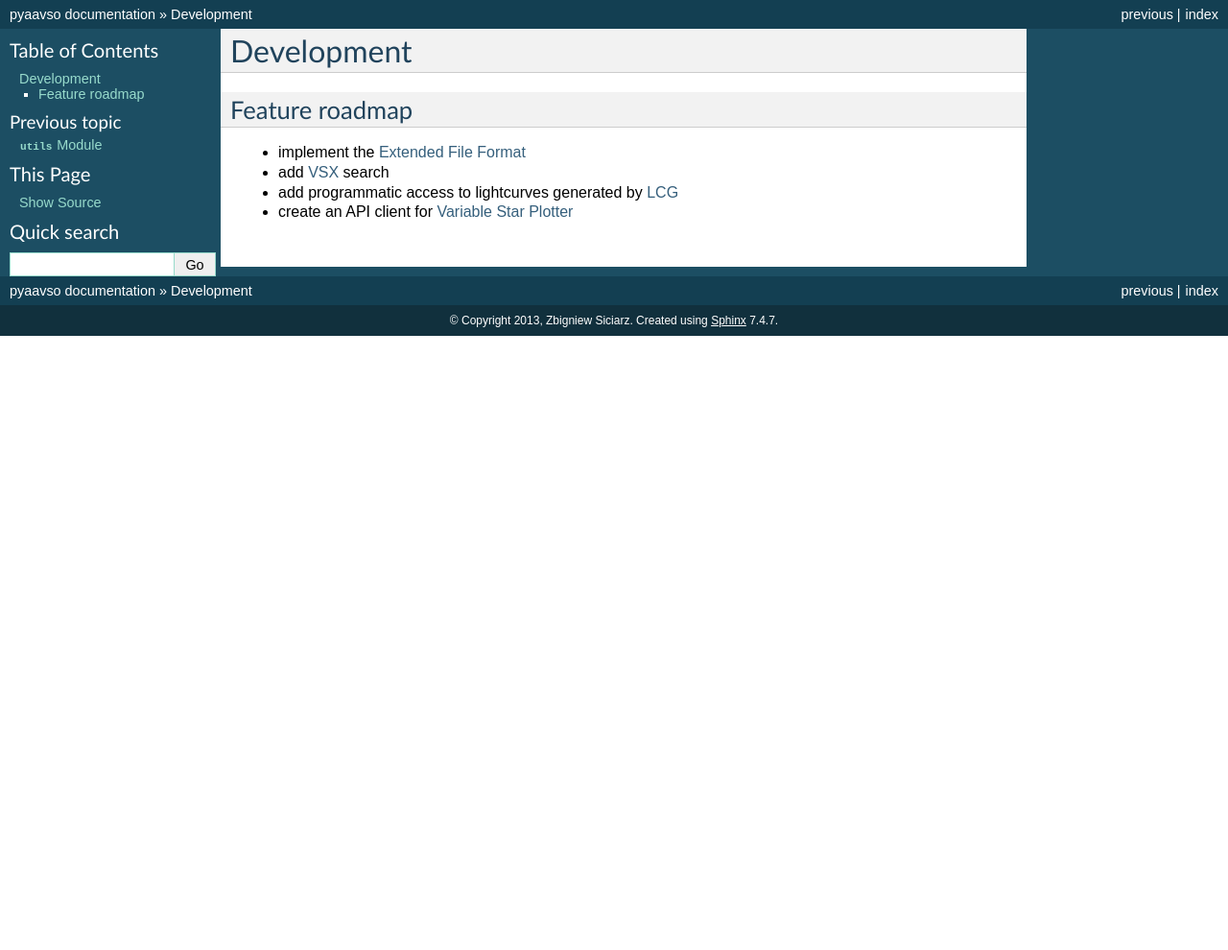
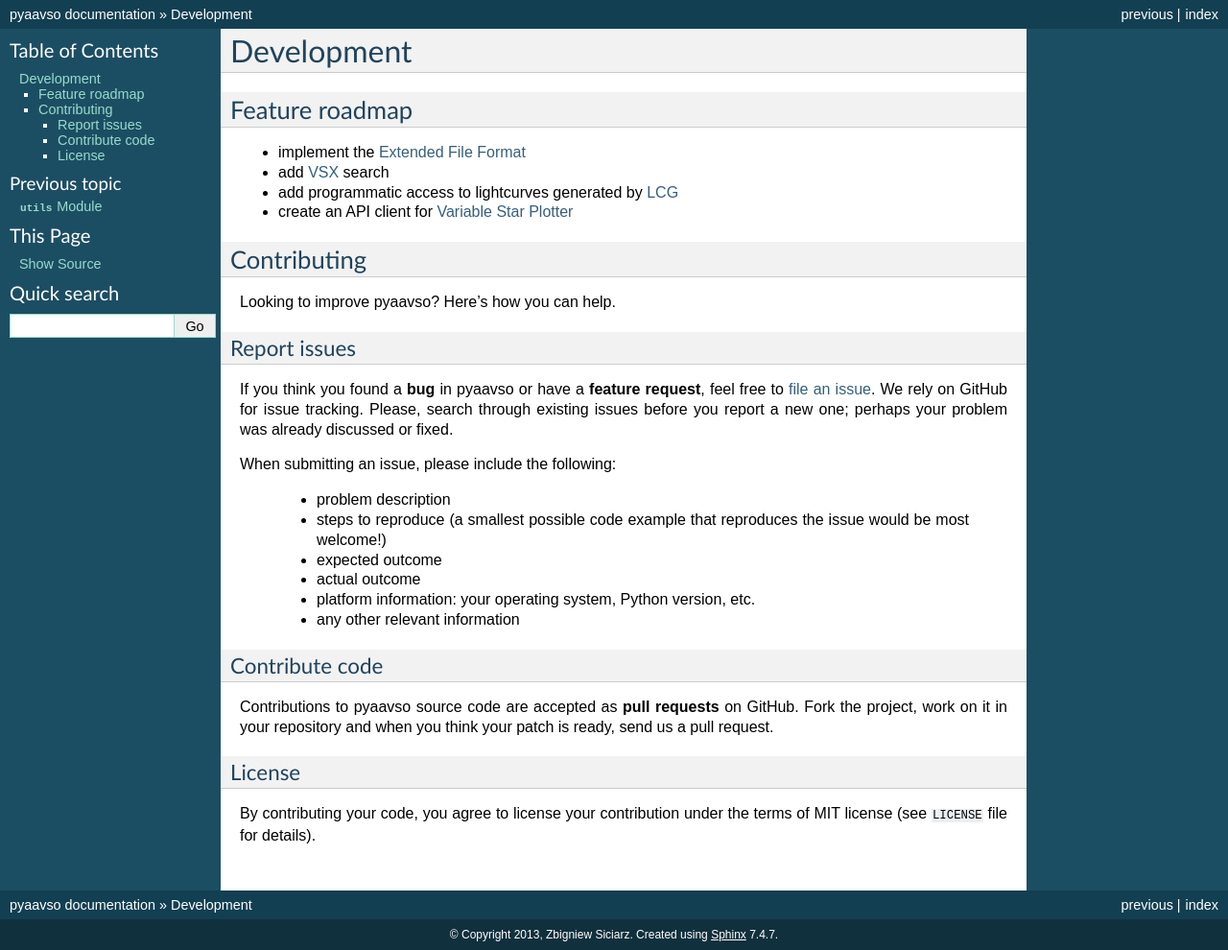
Before and after one commit to zsiciarz/pyaavso, a Sphinx documentation site: the page built from docs/development.rst, in a window 1280 px wide. Shown: the whole page at 96% size. Built offline with Sphinx 7.4.7, drawn with Linux system fonts in a browser that asks for light colours; before the commit the page ends 900 px from its top, so only the background shows below that.

Commit message:
Added contribution guide (based on Aquila).

```diff
--- a/docs/development.rst
+++ b/docs/development.rst
@@ -14,3 +14,40 @@ Feature roadmap
 .. _VSX: http://www.aavso.org/vsx/index.php?view=search.top
 .. _LCG: http://www.aavso.org/data/lcg
 .. _`Variable Star Plotter`: http://www.aavso.org/accessing-variable-star-plotter-get-method
+
+Contributing
+============
+
+Looking to improve pyaavso? Here's how you can help.
+
+Report issues
+-------------
+
+If you think you found a **bug** in pyaavso or have a **feature request**,
+feel free to `file an issue <http://github.com/zsiciarz/pyaavso/issues>`_.
+We rely on GitHub for issue tracking. Please, search through existing
+issues before you report a new one; perhaps your problem was already
+discussed or fixed.
+
+When submitting an issue, please include the following:
+
+ * problem description
+ * steps to reproduce (a smallest possible code example that reproduces the
+   issue would be most welcome!)
+ * expected outcome
+ * actual outcome
+ * platform information: your operating system, Python version, etc.
+ * any other relevant information
+
+Contribute code
+---------------
+
+Contributions to pyaavso source code are accepted as  **pull requests**
+on GitHub. Fork the project, work on it in your repository and when you
+think your patch is ready, send us a pull request.
+
+License
+-------
+
+By contributing your code, you agree to license your contribution under
+the terms of MIT license (see ``LICENSE`` file for details).
```
